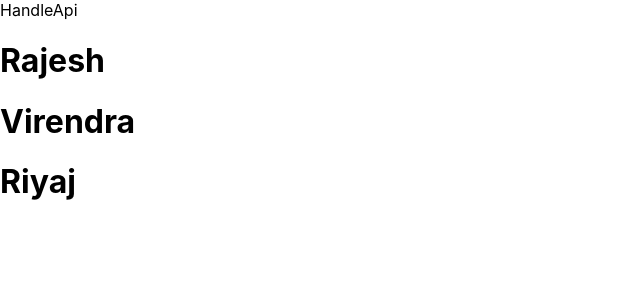
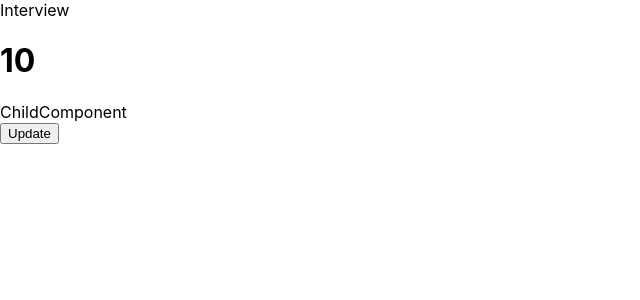
Before and after one commit to saini9485/React-Interview_Questions, a React (Create React App) app: page / in a window 1280 px wide. Shown: the top 300 px of the page, without its empty margins (0-640 px from the left). Built offline with nearby package versions, Linux system fonts and the light colour scheme.

Commit message:
interview

```diff
--- a/src/App.js
+++ b/src/App.js
@@ -18,6 +18,8 @@ import { ParentToChild } from './components/dataPassing/ParentToChild';
 import { Slibbling } from './components/dataPassing/Slibbling';
 import { useState } from 'react';
 import { HandleApi } from './components/dataPassing/HandleApi';
+import { Interview } from './components/Interview';
+import { ChildComponent } from './components/ChildComponent';
 
 
 
@@ -50,7 +52,9 @@ const [name, setName] = useState("i am in parent ")
       {/* <ParentToChild name = {name} age ={age}/>
       <Slibbling name = {name}/> */}
        {/* { <ChildToParent name = {name} setName = {setName}/> } */}
-       <HandleApi/>
+       {/* <HandleApi/> */}
+       <Interview/>
+
     </div>
 
 
--- /dev/null
+++ b/src/components/ChildComponent.jsx
@@ -0,0 +1,12 @@
+import React from 'react'
+
+export  function ChildComponent() {
+
+
+console.log("child")
+
+  return (
+    <div>
+        ChildComponent</div>
+  )
+}
--- /dev/null
+++ b/src/components/Interview.jsx
@@ -0,0 +1,34 @@
+import React, { useEffect, useState } from 'react'
+import { ChildComponent } from './ChildComponent'
+
+export  function Interview() {
+    const[counter, setCounter]= useState(10)
+
+    // console.log("firstconsole",counter)
+
+
+// useEffect (()=>{
+//     console.log("consoleSecond",counter)
+// })
+
+const handleIn = () =>{
+    setCounter(counter+1)
+    setCounter(counter+1)
+}
+
+// console.log("third", counter)
+
+
+  return (
+    <div>
+        Interview
+        <h1>{counter}</h1>
+<ChildComponent/>
+        <button onClick={ handleIn}>Update</button>
+        </div>
+  )
+}
+
+//first = > 0
+//second => 0
+//third =>0
```
